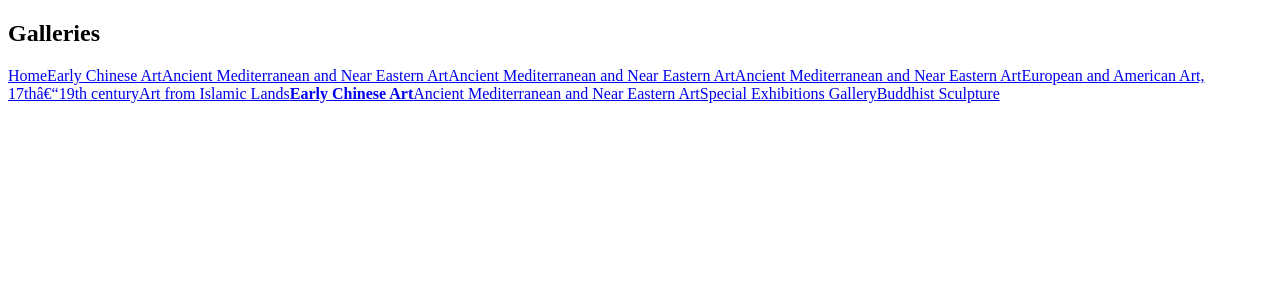
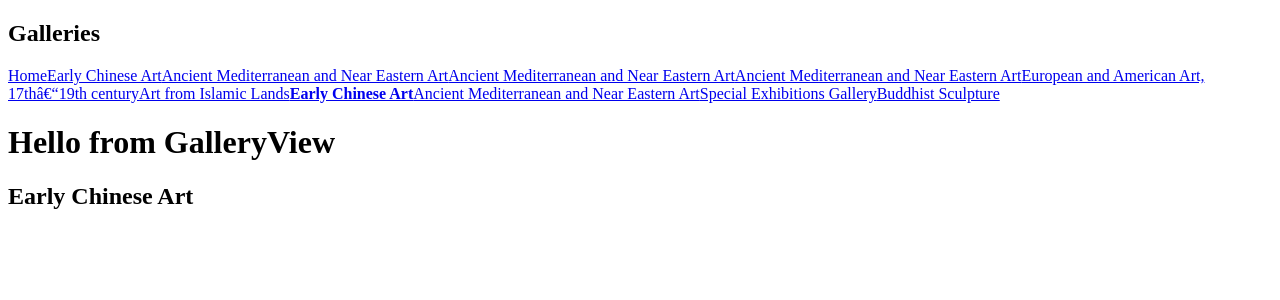
Before and after one commit to michellemounde/aao-react-art-museum, a React (Create React App) app: page /galleries/1600 in a window 1280 px wide. Shown: the top 300 px of the page. Built offline with nearby package versions, Linux system fonts and the light colour scheme.

Commit message:
feat: create gallery view

```diff
--- a/src/App.js
+++ b/src/App.js
@@ -1,9 +1,19 @@
+import { Route, Switch } from "react-router-dom";
 import harvardArt from "./data/harvardArt";
 import GalleryNavigation from "./components/GalleryNavigation";
+import GalleryView from "./components/GalleryView";
 
 function App() {
   return (
-    <GalleryNavigation galleries={harvardArt.records}/>
+    <div className='page-wrapper'>
+      <GalleryNavigation galleries={harvardArt.records}/>
+      <Switch>
+        <Route path='/galleries/:galleryId'>
+          <GalleryView galleries={harvardArt.records}/>
+        </Route>
+      </Switch>
+
+    </div>
   );
 }
 
--- /dev/null
+++ b/src/components/GalleryView/index.js
@@ -0,0 +1,16 @@
+import { useParams } from "react-router-dom";
+
+function GalleryView({ galleries }) {
+  const { galleryId } = useParams();
+
+  const galleryChoice = galleries.find(gallery => gallery.galleryid === parseInt(galleryId));
+
+  return (
+    <div className="page-wrapper">
+      <h1>Hello from GalleryView</h1>
+      <h2>{`${galleryChoice.name}`}</h2>
+    </div>
+  )
+}
+
+export default GalleryView;
--- a/src/index.js
+++ b/src/index.js
@@ -7,7 +7,7 @@ import { BrowserRouter } from 'react-router-dom';
 const Root = () => {
   return (
     <BrowserRouter>
-    <App />
+      <App />
     </BrowserRouter>
   )
 }
```
